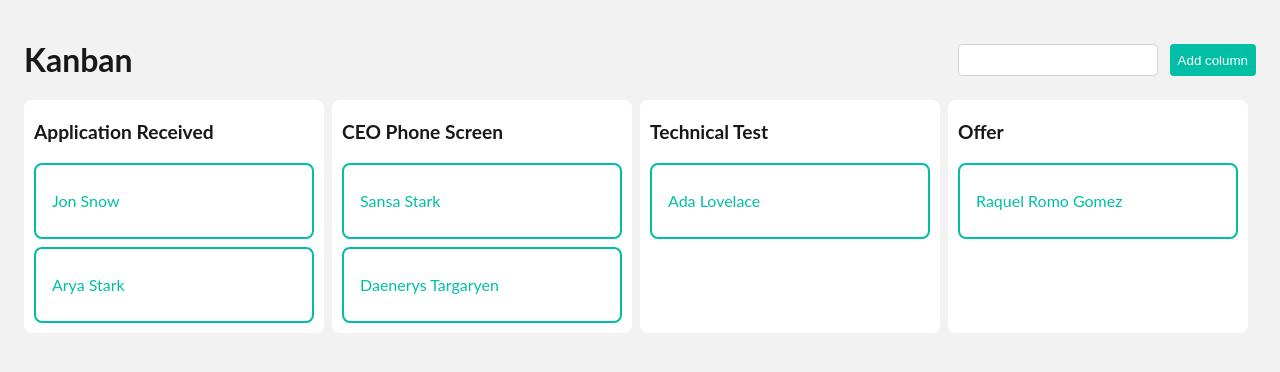
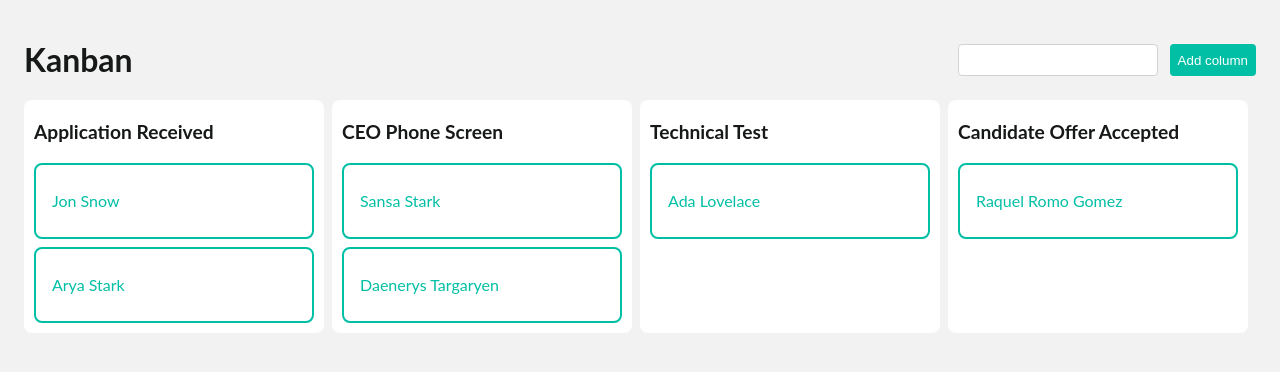
Before and after one commit to rqlromo/occupop-test, a React (Create React App) app: page / in a window 1280 px wide. Shown: the top 372 px of the page. Built offline with nearby package versions, Linux system fonts and the light colour scheme.

Commit message:
refactor

```diff
--- a/src/mockData.js
+++ b/src/mockData.js
@@ -52,8 +52,8 @@ const mockData = {
       },
     ],
   },
-  [generateColumnId("Offer")]: {
-    columnTitle: "Offer",
+  [generateColumnId("Candidate offer accepted")]: {
+    columnTitle: "Candidate offer accepted",
     candidates: [
       {
         id: uuidv4(),
```
